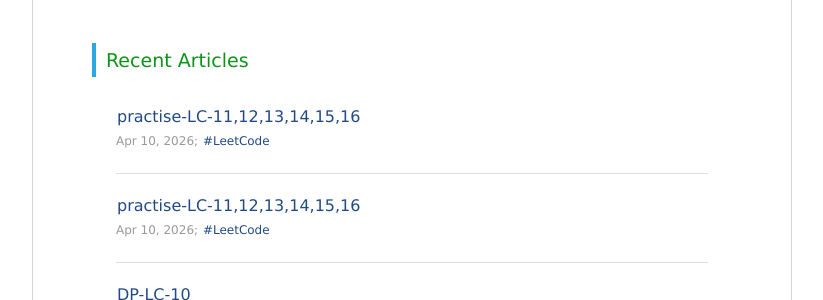
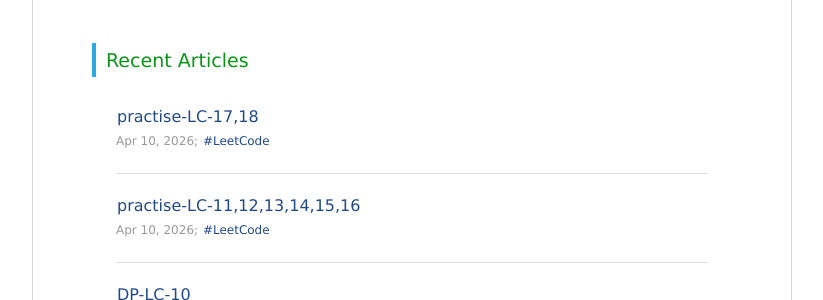
Before and after one commit to andihappy5/andihappy5.github.io, a Jekyll site: the page built from index.html, in a window 1280 px wide. Shown: the part 154-454 px from the top of the page, without its empty margins (228-1051 px from the left). Built offline with Jekyll 4.4.1, drawn with Linux system fonts in a browser that asks for light colours; the list of posts is cut into pages by our own code.

Commit message:
time:20260418

```diff
--- a/_posts/2026-04-10-LC-17-18.md
+++ b/_posts/2026-04-10-LC-17-18.md
@@ -1,6 +1,6 @@
 ---
 layout: post
-title: practise-LC-11,12,13,14,15,16
+title: practise-LC-17,18
 categories: LeetCode
 description: just for practice
 keywords: Algorithm
```
